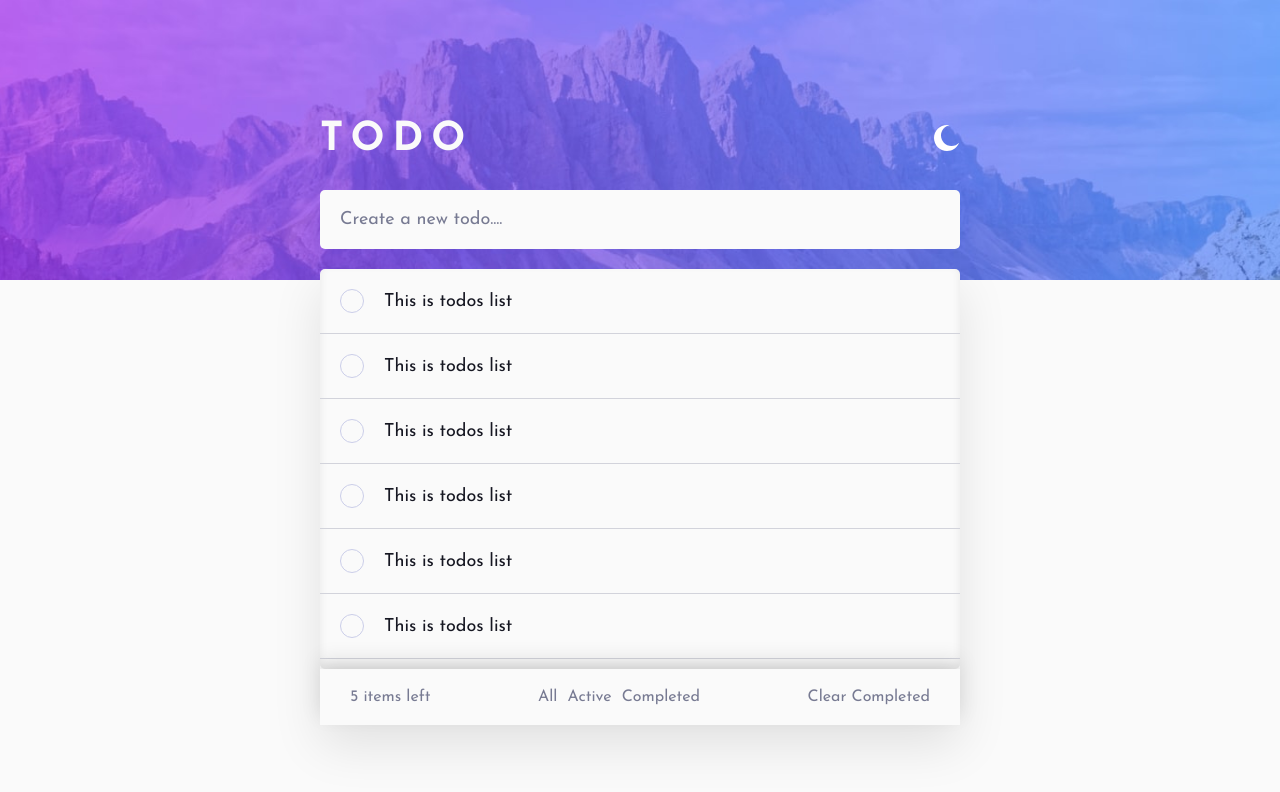
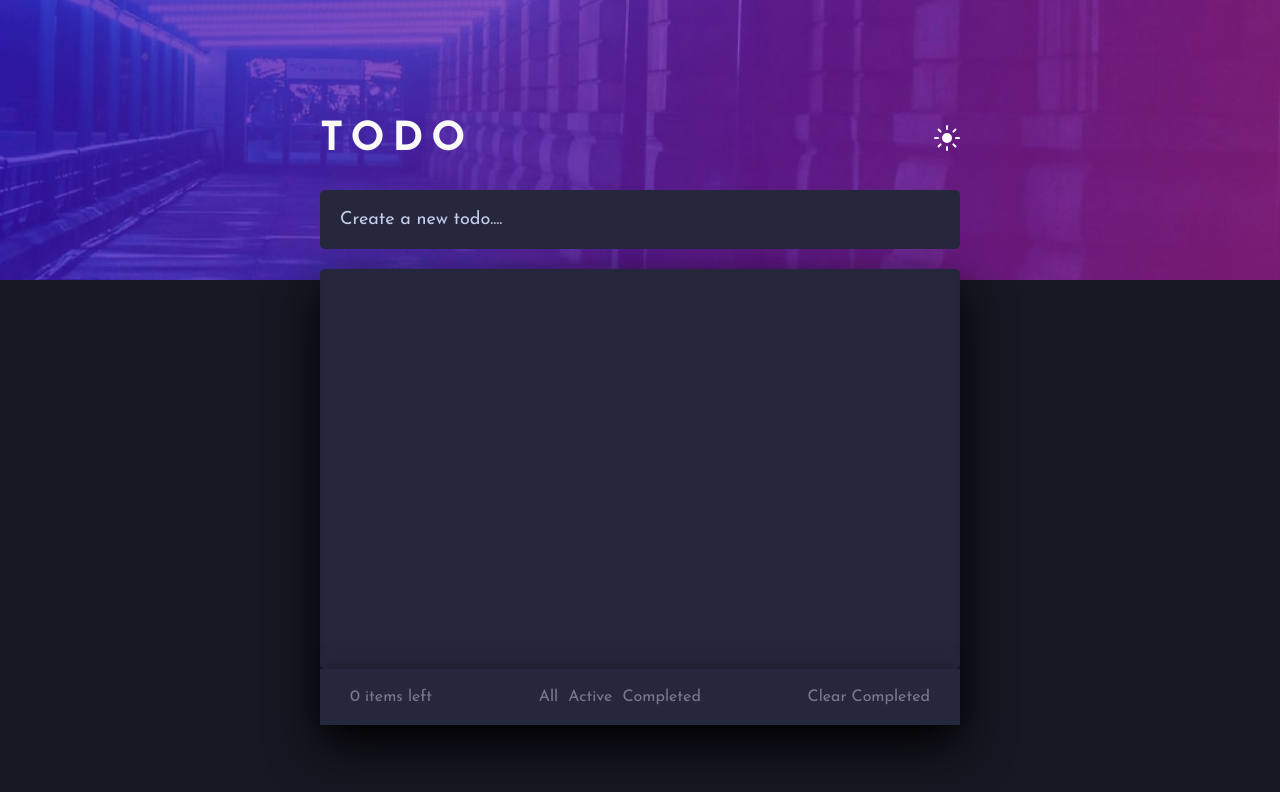
Before and after one commit to sidmirza4/todo, a React (Create React App) app: page / in a window 1280 px wide. Shown: the top 792 px of the page. Built offline with nearby package versions, Linux system fonts and the light colour scheme.

Commit message:
add todos context

```diff
--- a/src/components/CTA.tsx
+++ b/src/components/CTA.tsx
@@ -1,11 +1,13 @@
 import styled from 'styled-components';
+
 import { useAppContext } from '../context/AppContext';
-
+import { useTodosContext } from '../context/TodosContext';
 import Grid from './Grid';
 import TextBtn from './TextBtn';
 
 const CTA = () => {
 	const appCtx = useAppContext();
+	const { getNumberOfUncompletedTodos, clearCompleted } = useTodosContext();
 
 	return (
 		<CTAContainer
@@ -13,13 +15,13 @@ const CTA = () => {
 			justifyContent='space-between'
 			isDark={appCtx.isDarkTheme}
 		>
-			<TextBtn>5 items left</TextBtn>
+			<TextBtn>{getNumberOfUncompletedTodos()} items left</TextBtn>
 			<Grid>
 				<TextBtn style={{ marginRight: '1rem' }}>All</TextBtn>
 				<TextBtn style={{ marginRight: '1rem' }}>Active</TextBtn>
 				<TextBtn>Completed</TextBtn>
 			</Grid>
-			<TextBtn>Clear Completed</TextBtn>
+			<TextBtn onClick={clearCompleted}>Clear Completed</TextBtn>
 		</CTAContainer>
 	);
 };
--- a/src/components/Content.tsx
+++ b/src/components/Content.tsx
@@ -4,10 +4,10 @@ import { useAppContext } from '../context/AppContext';
 
 import Grid from './Grid';
 import Heading from './Heading';
-import Input from './Input';
 import Todos from './Todos';
 import CTA from './CTA';
 import DarkmodeButton from './DarkmodeButton';
+import CreateTodoForm from './CreateTodoForm';
 
 const Content = () => {
 	const appCtx = useAppContext();
@@ -23,13 +23,7 @@ const Content = () => {
 				<DarkmodeButton />
 			</Grid>
 
-			<InputContainer>
-				<Input
-					placeholder='Create a new todo....'
-					isDarkTheme={appCtx.isDarkTheme}
-					style={{ marginBottom: '2rem' }}
-				/>
-			</InputContainer>
+			<CreateTodoForm />
 
 			<TodosCTAContainer isDark={appCtx.isDarkTheme}>
 				<Todos />
@@ -45,10 +39,6 @@ const TodosCTAContainer = styled.div<{ isDark: boolean }>`
 	border-radius: 5px;
 `;
 
-const InputContainer = styled.div`
-	position: relative;
-`;
-
 const ContentContainer = styled.section<{ isDark: boolean }>`
 	position: absolute;
 	height: 75vh;
--- /dev/null
+++ b/src/components/CreateTodoForm.tsx
@@ -0,0 +1,39 @@
+import { useState } from 'react';
+import styled from 'styled-components';
+
+import { useAppContext } from '../context/AppContext';
+import { useTodosContext } from '../context/TodosContext';
+import Input from './Input';
+
+const CreateTodoForm = () => {
+	const [value, setValue] = useState('');
+
+	const appCtx = useAppContext();
+	const { addTodo } = useTodosContext();
+
+	const onSubmit = (e: React.FormEvent<HTMLFormElement>) => {
+		e.preventDefault();
+		addTodo(value);
+		setValue('');
+	};
+
+	return (
+		<form onSubmit={onSubmit}>
+			<InputContainer>
+				<Input
+					placeholder='Create a new todo....'
+					isDarkTheme={appCtx.isDarkTheme}
+					onChange={e => setValue(e.target.value)}
+					value={value}
+					style={{ marginBottom: '2rem' }}
+				/>
+			</InputContainer>
+		</form>
+	);
+};
+
+const InputContainer = styled.div`
+	position: relative;
+`;
+
+export default CreateTodoForm;
--- a/src/components/TextBtn.tsx
+++ b/src/components/TextBtn.tsx
@@ -1,11 +1,15 @@
 import styled from 'styled-components';
 import { useAppContext } from '../context/AppContext';
 
-const TextBtn: React.FC<{ style?: object }> = ({ style, children }) => {
+const TextBtn: React.FC<{ style?: object; onClick?: () => void }> = ({
+	style,
+	children,
+	onClick,
+}) => {
 	const appCtx = useAppContext();
 
 	return (
-		<StyledBtn style={style} isDark={appCtx.isDarkTheme}>
+		<StyledBtn style={style} isDark={appCtx.isDarkTheme} onClick={onClick}>
 			{children}
 		</StyledBtn>
 	);
--- a/src/components/TodoItem.tsx
+++ b/src/components/TodoItem.tsx
@@ -1,16 +1,35 @@
 import styled from 'styled-components';
 
 import { useAppContext } from '../context/AppContext';
+import { Todo } from '../types/todo';
 import Grid from './Grid';
 import Paragraph from './Paragraph';
+import checkmark from '../images/checkmark.png';
+import { useTodosContext } from '../context/TodosContext';
 
-const TodoItem: React.FC<{}> = ({ children }) => {
+const TodoItem: React.FC<{ todo: Todo }> = ({ todo }) => {
 	const appCtx = useAppContext();
+	const { toggleTodo } = useTodosContext();
+
+	const onClick = () => {
+		toggleTodo(todo.id);
+	};
 
 	return (
-		<StyledItem isDark={appCtx.isDarkTheme} alignItems='center'>
-			<Circle isDark={appCtx.isDarkTheme} />
-			<Paragraph>{children}</Paragraph>
+		<StyledItem
+			isDark={appCtx.isDarkTheme}
+			alignItems='center'
+			onClick={onClick}
+		>
+			<Circle isDark={appCtx.isDarkTheme} completed={todo.completed} />
+			<Paragraph
+				style={{
+					textDecoration: todo.completed ? 'line-through' : 'none',
+					filter: todo.completed ? 'brightness(0.6)' : 'none',
+				}}
+			>
+				{todo.title}
+			</Paragraph>
 		</StyledItem>
 	);
 };
@@ -21,16 +40,22 @@ const StyledItem = styled(Grid)<{ isDark: boolean }>`
 		props.isDark ? 'var(--light-grayish-blue)' : 'var(--very-dark-blue)'};
 
 	border-bottom: 1px solid var(--very-light-grayish-blue);
+	cursor: pointer;
 `;
 
-const Circle = styled.span<{ isDark: boolean }>`
+const Circle = styled.span<{ isDark: boolean; completed: boolean }>`
 	display: inline-block;
 	height: 24px;
 	width: 24px;
 	border-radius: 50%;
 	margin-right: 2rem;
-	background-color: transparent;
-	border: 1px solid var(--light-grayish-blue);
+	background: ${props =>
+		props.completed &&
+		`url(${checkmark}),	linear-gradient(45deg, hsl(192, 100%, 67%), hsl(280, 87%, 65%))`};
+	background-size: cover;
+	border: ${props =>
+		!props.completed && '1px solid var(--very-light-grayish-blue)'};
+	transition: all 0.1s ease-in;
 `;
 
 export default TodoItem;
--- a/src/components/Todos.tsx
+++ b/src/components/Todos.tsx
@@ -1,24 +1,17 @@
 import styled from 'styled-components';
 import { useAppContext } from '../context/AppContext';
+import { useTodosContext } from '../context/TodosContext';
 import TodoItem from './TodoItem';
 
 const Todos = () => {
 	const appCtx = useAppContext();
+	const { todos } = useTodosContext();
 
 	return (
 		<TodosContainer isDark={appCtx.isDarkTheme}>
-			<TodoItem>This is todos list</TodoItem>
-			<TodoItem>This is todos list</TodoItem>
-			<TodoItem>This is todos list</TodoItem>
-			<TodoItem>This is todos list</TodoItem>
-			<TodoItem>This is todos list</TodoItem>
-			<TodoItem>This is todos list</TodoItem>
-			<TodoItem>This is todos list</TodoItem>
-			<TodoItem>This is todos list</TodoItem>
-			<TodoItem>This is todos list</TodoItem>
-			<TodoItem>This is todos list</TodoItem>
-			<TodoItem>This is todos list</TodoItem>
-			<TodoItem>This is todos list</TodoItem>
+			{todos.map(todo => (
+				<TodoItem key={todo.id} todo={todo} />
+			))}
 		</TodosContainer>
 	);
 };
--- a/src/context/AppContext.tsx
+++ b/src/context/AppContext.tsx
@@ -6,18 +6,18 @@ interface IAppContext {
 	theme: string;
 	isDarkTheme: boolean;
 	toggleTheme: () => void;
-	todoList?: TodoList;
+	todoList: TodoList;
 }
 
 const AppContext = createContext<IAppContext>({
 	theme: 'light',
 	isDarkTheme: false,
 	toggleTheme: () => {},
-	todoList: undefined,
+	todoList: new TodoList(),
 });
 
 export const AppContextProvider: React.FC<{}> = props => {
-	const [theme, setTheme] = useState('light');
+	const [theme, setTheme] = useState('dark');
 	const [todoList, setTodoList] = useState(new TodoList());
 	const isDarkTheme = theme === 'dark';
 	const toggleTheme = () => setTheme(isDarkTheme ? 'light' : 'dark');
--- /dev/null
+++ b/src/context/TodosContext.tsx
@@ -0,0 +1,110 @@
+import { createContext, useContext, useEffect, useState } from 'react';
+import uniqid from 'uniqid';
+
+import { Todo } from '../types/todo';
+
+interface ITodosContext {
+	todos: Todo[];
+	addTodo: (title: string) => void;
+	removeTodo: (id: string) => void;
+	toggleTodo: (id: string) => void;
+	clearCompleted: () => void;
+	getCompletedTodos: () => Todo[];
+	getUncompletedTodos: () => Todo[];
+	getNumberOfCompletedTodos: () => number;
+	getNumberOfUncompletedTodos: () => number;
+	updateTodoOnLocalStorage: (todos: Todo[]) => void;
+}
+
+const TodosContext = createContext<ITodosContext>({
+	todos: [],
+	addTodo: () => {},
+	removeTodo: () => {},
+	toggleTodo: () => {},
+	clearCompleted: () => {},
+	getCompletedTodos: () => [],
+	getUncompletedTodos: () => [],
+	getNumberOfCompletedTodos: () => 0,
+	getNumberOfUncompletedTodos: () => 0,
+	updateTodoOnLocalStorage: () => {},
+});
+
+export const TodosContextProvider: React.FC<{}> = props => {
+	const [todos, setTodos] = useState<Todo[]>([]);
+
+	useEffect(() => {
+		const todos = localStorage.getItem('todos');
+		if (todos) {
+			setTodos(JSON.parse(todos));
+		}
+	}, []);
+
+	const addTodo = (title: string) => {
+		const newTodo: Todo = {
+			id: uniqid(),
+			title,
+			completed: false,
+		};
+
+		setTodos([...todos, newTodo]);
+		updateTodoOnLocalStorage([...todos, newTodo]);
+	};
+
+	const removeTodo = (id: string) => {
+		setTodos(todos.filter(todo => todo.id !== id));
+		updateTodoOnLocalStorage(todos);
+	};
+
+	const toggleTodo = (id: string) => {
+		setTodos(
+			todos.map(todo => {
+				if (todo.id === id) {
+					todo.completed = !todo.completed;
+				}
+				return todo;
+			})
+		);
+
+		updateTodoOnLocalStorage(todos);
+	};
+
+	const clearCompleted = () => {
+		setTodos(todos.filter(todo => !todo.completed));
+		updateTodoOnLocalStorage(todos.filter(todo => !todo.completed));
+	};
+
+	const getCompletedTodos = () => todos.filter(todo => todo.completed);
+
+	const getUncompletedTodos = () => todos.filter(todo => !todo.completed);
+
+	const getNumberOfCompletedTodos = () => getCompletedTodos().length;
+
+	const getNumberOfUncompletedTodos = () => getUncompletedTodos().length;
+
+	const updateTodoOnLocalStorage = (todos: Todo[]) => {
+		localStorage.setItem('todos', JSON.stringify(todos));
+	};
+
+	return (
+		<TodosContext.Provider
+			value={{
+				todos,
+				addTodo,
+				removeTodo,
+				toggleTodo,
+				clearCompleted,
+				getCompletedTodos,
+				getUncompletedTodos,
+				getNumberOfCompletedTodos,
+				getNumberOfUncompletedTodos,
+				updateTodoOnLocalStorage,
+			}}
+		>
+			{props.children}
+		</TodosContext.Provider>
+	);
+};
+
+export const useTodosContext = () => useContext(TodosContext);
+
+export default TodosContext;
--- a/src/index.tsx
+++ b/src/index.tsx
@@ -2,10 +2,13 @@ import ReactDOM from 'react-dom';
 import './index.css';
 import App from './App';
 import { AppContextProvider } from './context/AppContext';
+import { TodosContextProvider } from './context/TodosContext';
 
 ReactDOM.render(
 	<AppContextProvider>
-		<App />
+		<TodosContextProvider>
+			<App />
+		</TodosContextProvider>
 	</AppContextProvider>,
 	document.getElementById('root')
 );
--- a/src/models/Todo.ts
+++ b/src/models/Todo.ts
@@ -15,6 +15,7 @@ export default class TodoList {
 			completed: false,
 		};
 		this.todos.push(todo);
+		this.updateTodoOnLocalStorage();
 		return todo;
 	}
 
@@ -27,13 +28,24 @@ export default class TodoList {
 		if (todo) {
 			todo.completed = !todo.completed;
 		}
+		this.updateTodoOnLocalStorage();
 	}
 
 	deleteTodo(id: string): void {
 		this.todos = this.todos.filter(todo => todo.id !== id);
+		this.updateTodoOnLocalStorage();
 	}
 
 	clearCompleted(): void {
 		this.todos = this.todos.filter(todo => !todo.completed);
+		this.updateTodoOnLocalStorage();
+	}
+
+	getNumberOfUncompletedTodos(): number {
+		return this.todos.filter(todo => !todo.completed).length;
+	}
+
+	private updateTodoOnLocalStorage(): void {
+		localStorage.setItem('todos', JSON.stringify(this.todos));
 	}
 }
```
Also changed, not shown: src/images/checkmark.png (added).
